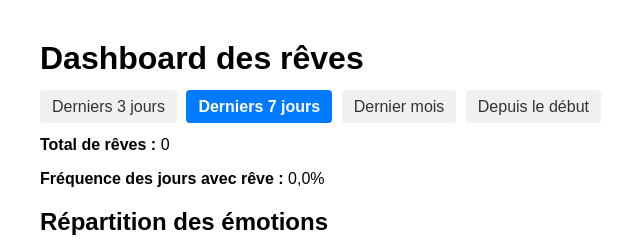
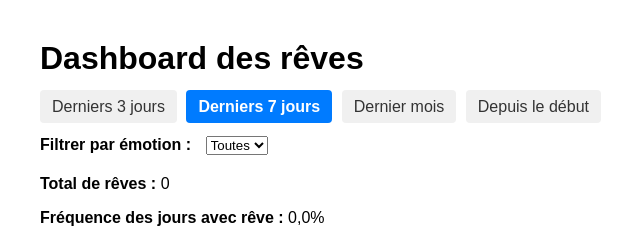
Before and after one commit to Koceila-Dev2/dream_bridge_back, a Django app: page /dashboard/ in a window 1280 px wide. Shown: the top 248 px of the page, without its empty margins (0-640 px from the left). Run offline with Django 4.2, Linux system fonts and the light colour scheme; a user stored in the database is signed in; tables that the repository leaves empty hold one stand-in row (values such as "Sample post"); parts of the project's set-up code (start-up, migrations or seed data) failed here and were passed over; some libraries are stand-ins or nearby versions.

Commit message:
ajout option emotion

```diff
--- a/dream_bridge/dream_bridge_app/templates/dream_bridge_app/dashboard.html
+++ b/dream_bridge/dream_bridge_app/templates/dream_bridge_app/dashboard.html
@@ -42,6 +42,18 @@
     <a href="?period=7d" class="btn {% if period == '7d' %}active{% endif %}">Derniers 7 jours</a>
     <a href="?period=1m" class="btn {% if period == '1m' %}active{% endif %}">Dernier mois</a>
     <a href="?period=all" class="btn {% if period == 'all' %}active{% endif %}">Depuis le début</a>
+</div>
+
+<form method="get" style="margin-top:20px; margin-bottom:20px;">
+    <input type="hidden" name="period" value="{{ period }}">
+    <label for="emotion"><strong>Filtrer par émotion :</strong></label>
+    <select name="emotion" id="emotion" onchange="this.form.submit()" style="margin-left:10px;">
+        <option value="all" {% if selected_emotion == 'all' %}selected{% endif %}>Toutes</option>
+        {% for emo in emotions %}
+            <option value="{{ emo }}" {% if emo == selected_emotion %}selected{% endif %}>{{ emo }}</option>
+        {% endfor %}
+    </select>
+</form>
 </div>
 
 <div class="stats">
```
